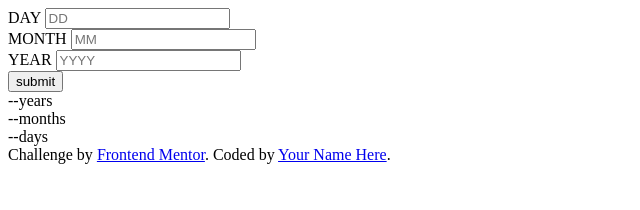
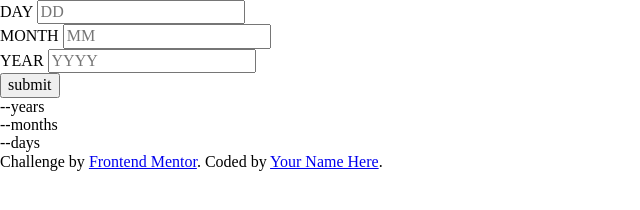
Before and after one commit to ils01/age-calculator-app, a website: page index.html in a window 1280 px wide. Shown: the whole page, without its empty margins (0-640 px from the left). Drawn offline with nearby package versions, Linux system fonts and the light colour scheme.

Commit message:
feat: add normalize.css, fonts, css variables

```diff
--- a/index.html
+++ b/index.html
@@ -11,6 +11,12 @@
             sizes="32x32"
             href="./assets/images/favicon-32x32.png"
         />
+        <link
+            rel="stylesheet"
+            href="node_modules/normalize.css/normalize.css"
+        />
+
+        <link rel="stylesheet" href="style.css" />
 
         <title>Frontend Mentor | Age calculator app</title>
     </head>
--- /dev/null
+++ b/package.json
@@ -0,0 +1,5 @@
+{
+  "dependencies": {
+    "normalize.css": "^8.0.1"
+  }
+}
--- /dev/null
+++ b/style.css
@@ -0,0 +1,34 @@
+@font-face {
+    font-family: "Poppins";
+    src: url("./assets/fonts/Poppins-Italic.ttf");
+    font-weight: var(--fw-regular);
+    font-style: italic;
+}
+@font-face {
+    font-family: "Poppins";
+    src: url("./assets/fonts/Poppins-Bold.ttf");
+    font-weight: var(--fw-bold);
+    font-style: normal;
+}
+@font-face {
+    font-family: "Poppins";
+    src: url("./assets/fonts/Poppins-ExtraBoldItalic.ttf");
+    font-weight: var(--fw-extrabold);
+    font-style: italic;
+}
+:root {
+    --clr-primary-purple: hsl(259, 100%, 65%);
+    --clr-primary-red: hsl(0, 100%, 67%);
+
+    --clr-neutral-100: hsl(0, 0%, 100%);
+    --clr-neutral-200: hsl(0, 0%, 94%);
+    --clr-neutral-300: hsl(0, 0%, 86%);
+    --clr-neutral-400: hsl(0, 1%, 44%);
+    --clr-neutral-800: hsl(0, 0%, 8%);
+
+    --fs-input: 2rem;
+
+    --fw-regular: 400;
+    --fw-bold: 700;
+    --fw-extrabold: 800;
+}
```
Also changed, not shown: 1 other file.
